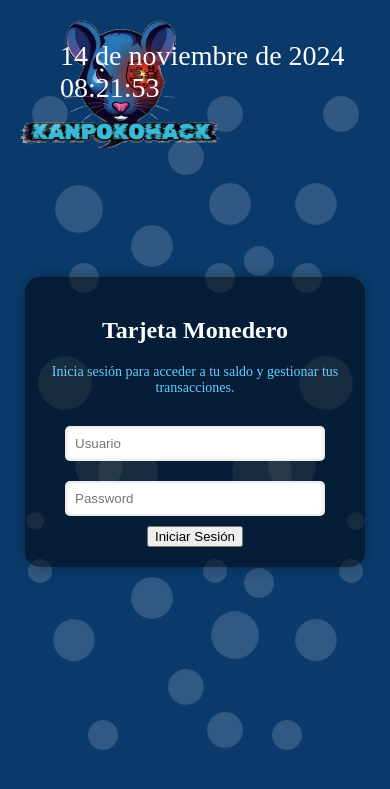
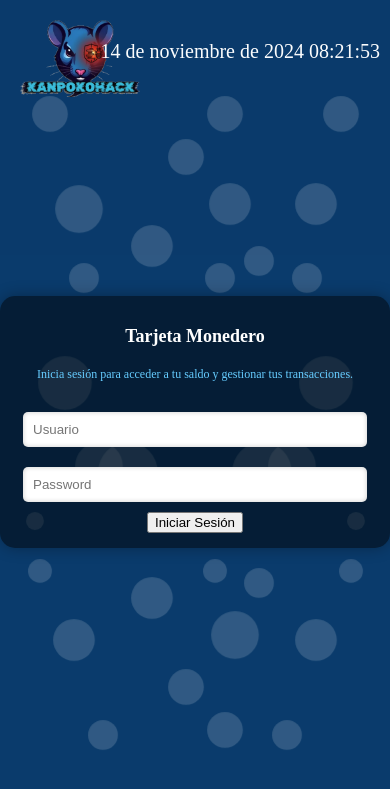
Before and after one commit to Erronka-3/KanpokoHack, a PHP site: page / in a window 390 px wide. Shown: the top 789 px of the page. Run offline with PHP 8.4, Linux system fonts and the light colour scheme.

Commit message:
Mejoras en el diseño responsive y ajustes en el logo y la fecha/hora

```diff
--- a/frontend/styles.css
+++ b/frontend/styles.css
@@ -9,20 +9,19 @@ body, html {
     overflow: hidden;
     position: relative; /* Para las pompas */
 }
+
 .logo {
     position: absolute; /* Posiciona el logo de manera absoluta */
     top: 20px; /* Ajusta la posición vertical */
     left: 20px; /* Ajusta la posición horizontal */
-    width: 200px; /* Ajusta el tamaño del logo */
+    width: 150px; /* Ajusta el tamaño del logo para pantallas pequeñas */
     height: auto; /* Mantiene la proporción del logo */
 }
 
 #fechaHora {
-    position: absolute; /* Posiciona el logo de manera absoluta */
+    position: absolute; /* Posiciona la fecha y hora de manera absoluta */
     top: 40px; /* Ajusta la posición vertical */
     right: 30px; /* Ajusta la posición horizontal */
-    width: 300px; /* Ajusta el tamaño del logo */
-    height: auto; /* Mantiene la proporción del logo */
     font-size: 28px;
     color: #fbfcfd;
 }
@@ -33,19 +32,23 @@ body, html {
     border-radius: 15px;
     box-shadow: 0 0 15px rgba(0, 0, 0, 0.3);
     text-align: center;
-    width: 300px;
+    width: 90%; /* Cambiado a 90% para ser más flexible */
+    max-width: 400px; /* Ancho máximo para pantallas grandes */
     position: relative; /* Para la posición relativa */
     z-index: 1; /* Asegurarse de que esté por delante de las pompas */
 }
+
 .login-container h2 {
     color: white;
     margin-bottom: 20px;
 }
+
 .login-container p {
     color: #66ccff; /* Color del texto informativo */
     margin-bottom: 20px;
     font-size: 14px;
 }
+
 .login-container input {
     width: 80%;
     padding: 10px;
@@ -54,11 +57,13 @@ body, html {
     border: none;
     box-shadow: inset 0 0 5px rgba(0, 0, 0, 0.2);
 }
+
 .login-container input[type="submit"] {
     background-color: #66ccff;
     color: white;
     cursor: pointer;
 }
+
 .login-container input[type="submit"]:hover {
     background-color: #55b3e6;
 }
@@ -71,6 +76,7 @@ body, html {
     opacity: 0.5;
     animation: bubble-animation 5s infinite;
 }
+
 @keyframes bubble-animation {
     0% {
         transform: scale(0.1);
@@ -81,3 +87,32 @@ body, html {
         opacity: 0;
     }
 }
+
+/* Media Queries para Responsividad */
+@media (max-width: 600px) {
+    .logo {
+        width: 120px; /* Ajustar el tamaño del logo en pantallas pequeñas */
+    }
+
+    #fechaHora {
+        font-size: 20px; /* Reducir el tamaño de la fuente para la fecha y hora */
+        right: 10px; /* Ajustar la posición horizontal */
+    }
+
+    .login-container {
+        width: 95%; /* Aumentar el ancho en pantallas pequeñas */
+        padding: 15px; /* Reducir el padding */
+    }
+
+    .login-container h2 {
+        font-size: 18px; /* Ajustar el tamaño de la fuente */
+    }
+
+    .login-container p {
+        font-size: 12px; /* Ajustar el tamaño de la fuente */
+    }
+
+    .login-container input {
+        width: 90%; /* Aumentar el ancho de los inputs */
+    }
+}
```
